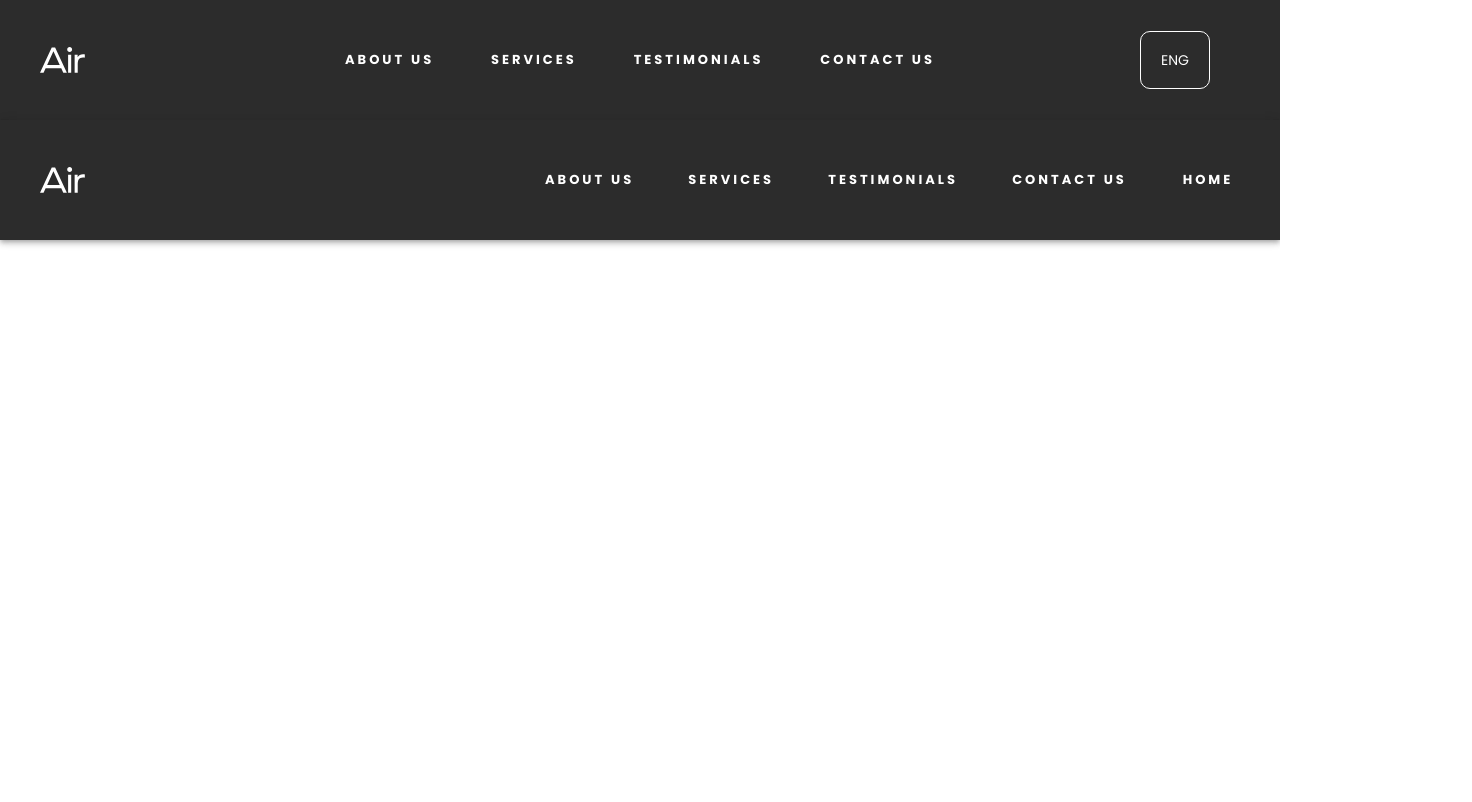
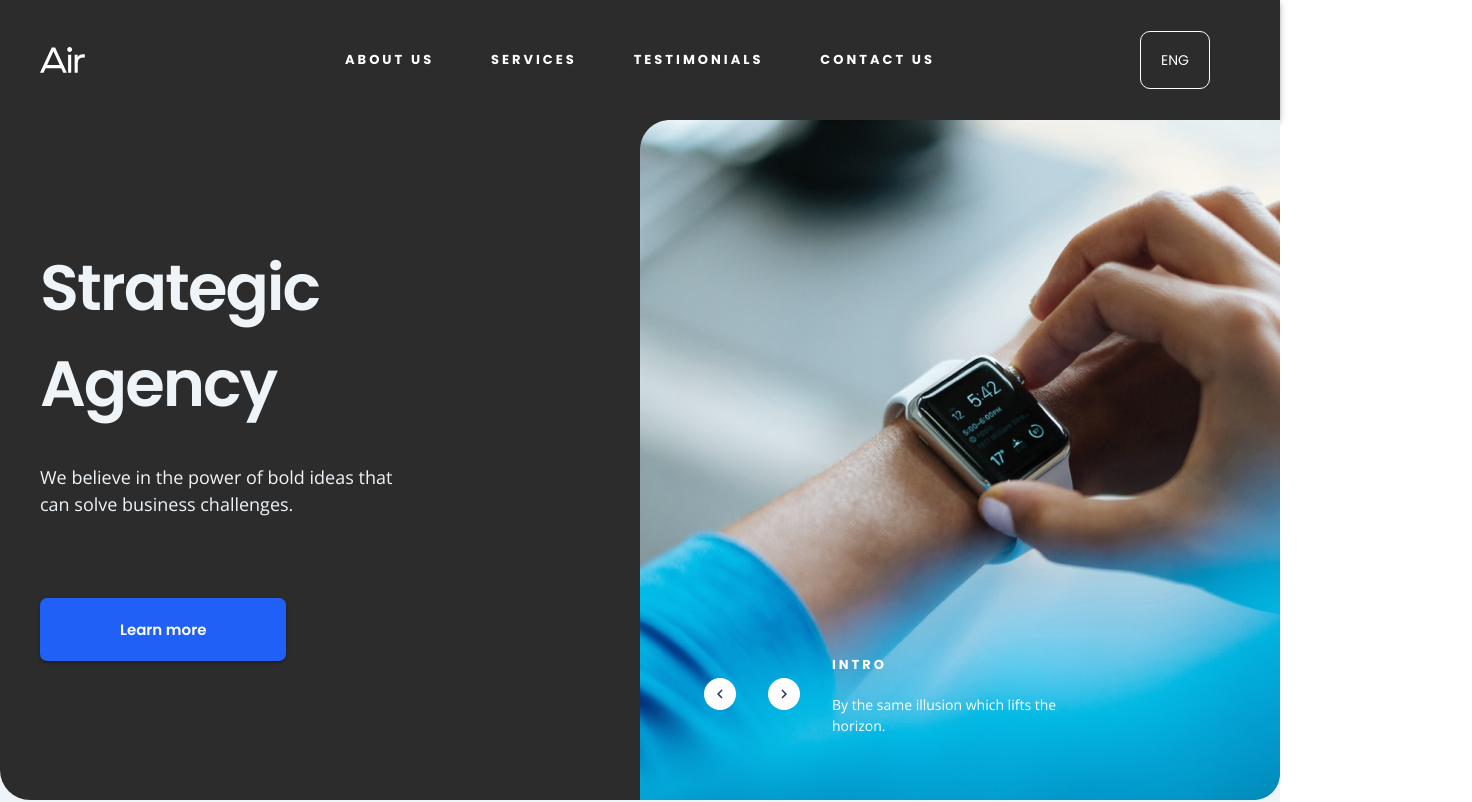
Before and after one commit to xapg6acc/air-landing-page, a React (Create React App) app: page / in a window 1280 px wide. Shown: the top 802 px of the page, 1472 px wide, since content can reach past the window. Built offline with nearby package versions, Linux system fonts and the light colour scheme.

Commit message:
update path

```diff
--- a/src/pages/Root.tsx
+++ b/src/pages/Root.tsx
@@ -27,8 +27,8 @@ export const Root = () => {
               <Route exact path="/testimonials" component={Testimonials} />
               <Route exact path="/about-us" component={AboutUs} />
               <Route exact path="/services" component={Services} />
-              <Route path="/home" component={App} />
-              <Redirect to="/" />
+              <Route exact path="/" component={App} />
+              <Redirect to="/home" />
             </Switch>
           </Layout>
         {/* </ThemeProvider> */}
```
